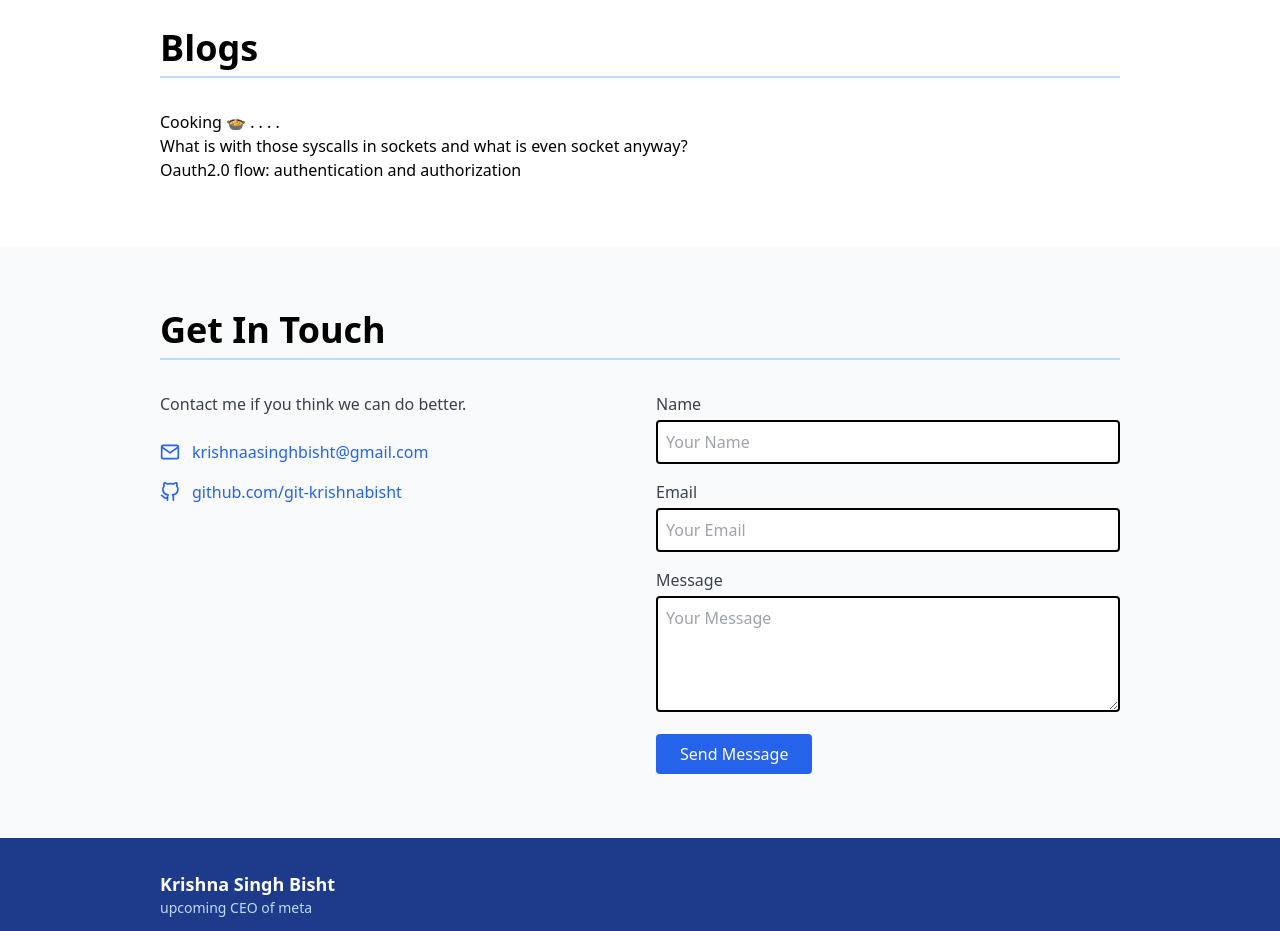
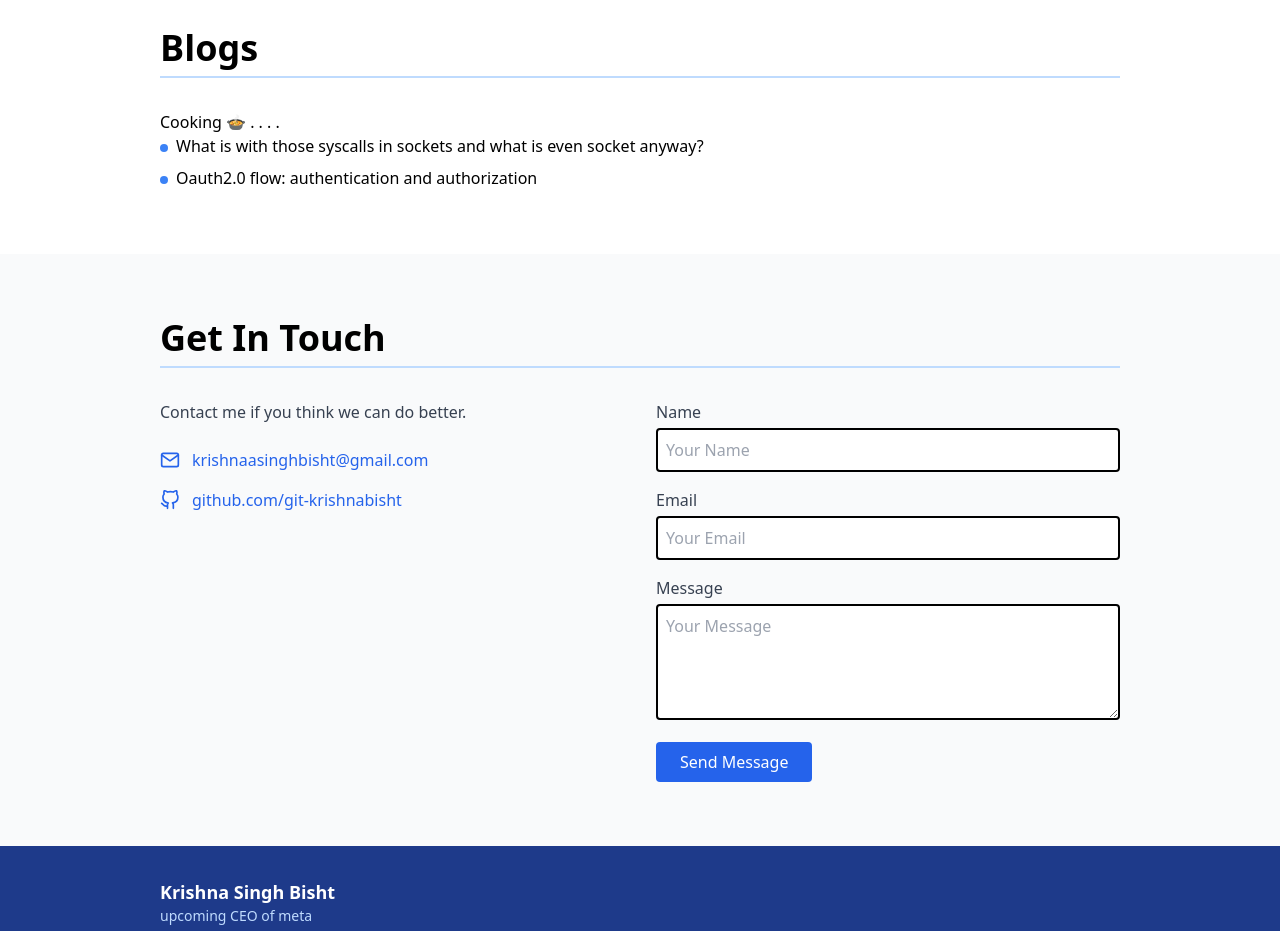
Before and after one commit to git-krishnabisht/about-me, a React (Vite) app in the folder frontend/: page / in a window 1280 px wide. Shown: the part 2240-3171 px from the top of the page. Built offline with nearby package versions, Linux system fonts and the light colour scheme; a web font is replaced by a local one.

Commit message:
commit-22 Update BlogSection.jsx : in prod🤞

```diff
--- a/frontend/src/components/BlogSection.jsx
+++ b/frontend/src/components/BlogSection.jsx
@@ -5,9 +5,18 @@ export function BlogSection() {
         Blogs
       </h2>
       <div>
-        <p>Cooking 🍲 . . . .</p>
-        <p>What is with those syscalls in sockets and what is even socket anyway?</p>
-<p>Oauth2.0 flow: authentication and authorization</p>
+          <p>Cooking 🍲 . . . .</p>
+          <ul className="space-y-2">
+            <li>
+              <span className="w-2 h-2 bg-blue-500 rounded-full inline-block shrink-0 mr-2 mt-2"></span>
+              <span>What is with those syscalls in sockets and what is even socket anyway?</span>
+            </li>
+<li>
+              <span className="w-2 h-2 bg-blue-500 rounded-full inline-block shrink-0 mr-2 mt-2"></span>
+              <span>Oauth2.0 flow: authentication and authorization</span>
+            </li>
+
+          </ul>
       </div>
     </section>
   );
```
